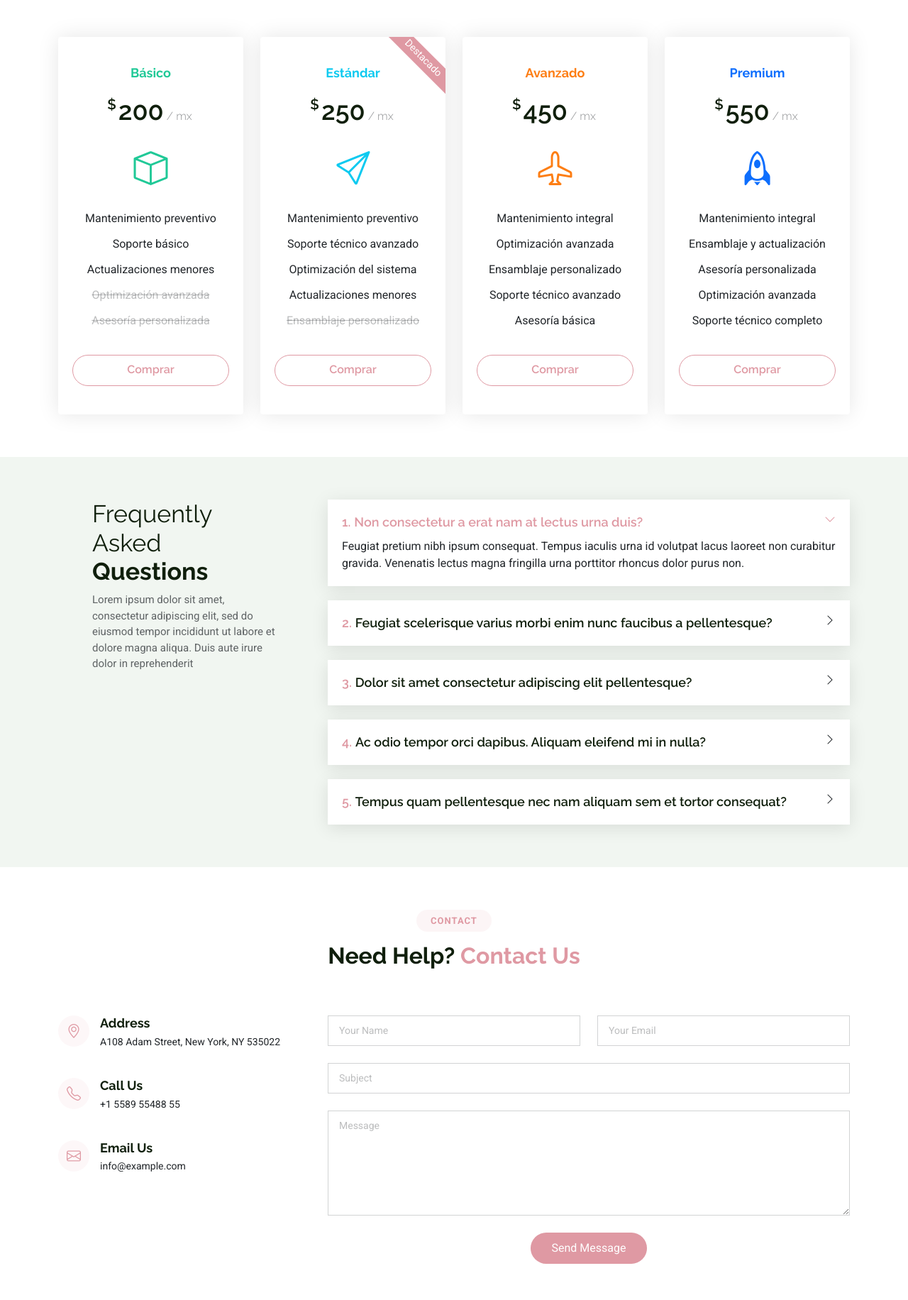
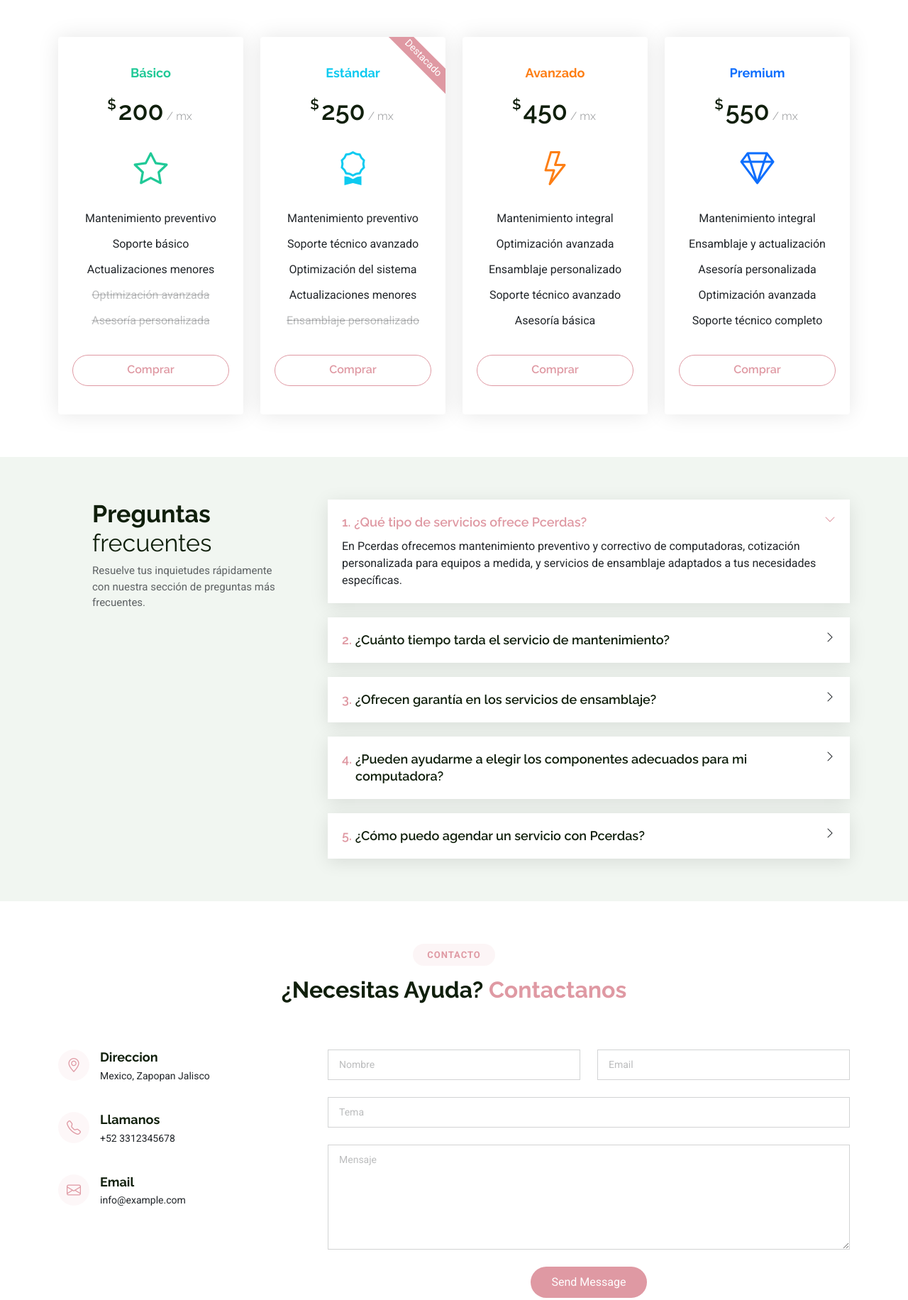
Before and after one commit to EricKsink/Pcerdas-page, a plain HTML site: page index.html in a window 1280 px wide. Shown: the part 3826-5658 px from the top of the page at 71% size. Drawn offline with Linux system fonts and the light colour scheme.

Commit message:
index.htaml terminado

```diff
--- a/index.html
+++ b/index.html
@@ -387,7 +387,7 @@
                 <h3 style="color: #20c997;">Básico</h3>
                 <div class="price"><sup>$</sup>200<span> / mx</span></div>
                 <div class="icon">
-                  <i class="bi bi-box" style="color: #20c997;"></i>
+                  <i class="bi bi-star" style="color: #20c997;"></i>
                 </div>
                 <ul>
                   <li>Mantenimiento preventivo</li>
@@ -408,7 +408,7 @@
                 <h3 style="color: #0dcaf0;">Estándar</h3>
                 <div class="price"><sup>$</sup>250<span> / mx</span></div>
                 <div class="icon">
-                  <i class="bi bi-send" style="color: #0dcaf0;"></i>
+                  <i class="bi bi-award" style="color: #0dcaf0;"></i>
                 </div>
                 <ul>
                   <li>Mantenimiento preventivo</li>
@@ -428,7 +428,7 @@
                 <h3 style="color: #fd7e14;">Avanzado</h3>
                 <div class="price"><sup>$</sup>450<span> / mx</span></div>
                 <div class="icon">
-                  <i class="bi bi-airplane" style="color: #fd7e14;"></i>
+                  <i class="bi bi-lightning" style="color: #fd7e14;"></i>
                 </div>
                 <ul>
                   <li>Mantenimiento integral</li>
@@ -448,7 +448,7 @@
                 <h3 style="color: #0d6efd;">Premium</h3>
                 <div class="price"><sup>$</sup>550<span> / mx</span></div>
                 <div class="icon">
-                  <i class="bi bi-rocket" style="color: #0d6efd;"></i>
+                  <i class="bi bi-gem" style="color: #0d6efd;"></i>
                 </div>
                 <ul>
                   <li>Mantenimiento integral</li>
@@ -478,9 +478,9 @@
 
           <div class="col-lg-4" data-aos="fade-up" data-aos-delay="100">
             <div class="content px-xl-5">
-              <h3><span>Frequently Asked </span><strong>Questions</strong></h3>
+              <h3><span><strong>Preguntas</strong> frecuentes</span></h3>
               <p>
-                Lorem ipsum dolor sit amet, consectetur adipiscing elit, sed do eiusmod tempor incididunt ut labore et dolore magna aliqua. Duis aute irure dolor in reprehenderit
+                Resuelve tus inquietudes rápidamente con nuestra sección de preguntas más frecuentes.
               </p>
             </div>
           </div>
@@ -489,41 +489,60 @@
 
             <div class="faq-container">
               <div class="faq-item faq-active">
-                <h3><span class="num">1.</span> <span>Non consectetur a erat nam at lectus urna duis?</span></h3>
+                <h3><span class="num">1.</span> <span>¿Qué tipo de servicios ofrece Pcerdas?</span></h3>
                 <div class="faq-content">
-                  <p>Feugiat pretium nibh ipsum consequat. Tempus iaculis urna id volutpat lacus laoreet non curabitur gravida. Venenatis lectus magna fringilla urna porttitor rhoncus dolor purus non.</p>
+                  <p>
+                    En Pcerdas ofrecemos mantenimiento preventivo y correctivo de computadoras,
+                    cotización personalizada para equipos a medida, y servicios de ensamblaje
+                    adaptados a tus necesidades específicas.
+                  </p>
                 </div>
                 <i class="faq-toggle bi bi-chevron-right"></i>
               </div><!-- End Faq item-->
 
               <div class="faq-item">
-                <h3><span class="num">2.</span> <span>Feugiat scelerisque varius morbi enim nunc faucibus a pellentesque?</span></h3>
+                <h3><span class="num">2.</span> <span>¿Cuánto tiempo tarda el servicio de mantenimiento?</span></h3>
                 <div class="faq-content">
-                  <p>Dolor sit amet consectetur adipiscing elit pellentesque habitant morbi. Id interdum velit laoreet id donec ultrices. Fringilla phasellus faucibus scelerisque eleifend donec pretium. Est pellentesque elit ullamcorper dignissim. Mauris ultrices eros in cursus turpis massa tincidunt dui.</p>
+                  <p>
+                    El tiempo de mantenimiento varía según el tipo de servicio requerido, pero generalmente
+                    tomamos entre 24 y 48 horas para un mantenimiento completo, asegurando que tu equipo
+                    esté en óptimas condiciones.
+                  </p>
                 </div>
                 <i class="faq-toggle bi bi-chevron-right"></i>
               </div><!-- End Faq item-->
 
               <div class="faq-item">
-                <h3><span class="num">3.</span> <span>Dolor sit amet consectetur adipiscing elit pellentesque?</span></h3>
+                <h3><span class="num">3.</span> <span>¿Ofrecen garantía en los servicios de ensamblaje?</span></h3>
                 <div class="faq-content">
-                  <p>Eleifend mi in nulla posuere sollicitudin aliquam ultrices sagittis orci. Faucibus pulvinar elementum integer enim. Sem nulla pharetra diam sit amet nisl suscipit. Rutrum tellus pellentesque eu tincidunt. Lectus urna duis convallis convallis tellus. Urna molestie at elementum eu facilisis sed odio morbi quis</p>
+                  <p>
+                    Sí, todos nuestros servicios de ensamblaje incluyen una garantía de 6 meses,
+                    cubriendo cualquier defecto de ensamblaje o problemas técnicos que
+                    puedan surgir.
+                  </p>
                 </div>
                 <i class="faq-toggle bi bi-chevron-right"></i>
               </div><!-- End Faq item-->
 
               <div class="faq-item">
-                <h3><span class="num">4.</span> <span>Ac odio tempor orci dapibus. Aliquam eleifend mi in nulla?</span></h3>
+                <h3><span class="num">4.</span> <span>¿Pueden ayudarme a elegir los componentes adecuados para mi computadora?</span></h3>
                 <div class="faq-content">
-                  <p>Dolor sit amet consectetur adipiscing elit pellentesque habitant morbi. Id interdum velit laoreet id donec ultrices. Fringilla phasellus faucibus scelerisque eleifend donec pretium. Est pellentesque elit ullamcorper dignissim. Mauris ultrices eros in cursus turpis massa tincidunt dui.</p>
+                  <p>Por supuesto, nuestro equipo de expertos te guiará en la selección de componentes
+                    que se ajusten a tus necesidades y presupuesto, asegurando el mejor
+                    rendimiento para tu equipo.
+                  </p>
                 </div>
                 <i class="faq-toggle bi bi-chevron-right"></i>
               </div><!-- End Faq item-->
 
               <div class="faq-item">
-                <h3><span class="num">5.</span> <span>Tempus quam pellentesque nec nam aliquam sem et tortor consequat?</span></h3>
+                <h3><span class="num">5.</span> <span>¿Cómo puedo agendar un servicio con Pcerdas?</span></h3>
                 <div class="faq-content">
-                  <p>Molestie a iaculis at erat pellentesque adipiscing commodo. Dignissim suspendisse in est ante in. Nunc vel risus commodo viverra maecenas accumsan. Sit amet nisl suscipit adipiscing bibendum est. Purus gravida quis blandit turpis cursus in</p>
+                  <p>
+                    Puedes agendar un servicio a través de nuestro sitio web, llamando directamente
+                    a nuestra línea de atención al cliente, o visitándonos en nuestra tienda física.
+                    Estamos aquí para ayudarte en lo que necesites.
+                  </p>
                 </div>
                 <i class="faq-toggle bi bi-chevron-right"></i>
               </div><!-- End Faq item-->
@@ -542,8 +561,8 @@
 
       <!-- Section Title -->
       <div class="container section-title" data-aos="fade-up">
-        <h2>Contact</h2>
-        <div><span>Need Help?</span> <span class="description-title">Contact Us</span></div>
+        <h2>Contacto</h2>
+        <div><span>¿Necesitas Ayuda?</span> <span class="description-title">Contactanos</span></div>
       </div><!-- End Section Title -->
 
       <div class="container" data-aos="fade" data-aos-delay="100">
@@ -554,23 +573,23 @@
             <div class="info-item d-flex" data-aos="fade-up" data-aos-delay="200">
               <i class="bi bi-geo-alt flex-shrink-0"></i>
               <div>
-                <h3>Address</h3>
-                <p>A108 Adam Street, New York, NY 535022</p>
+                <h3>Direccion</h3>
+                <p>Mexico, Zapopan Jalisco</p>
               </div>
             </div><!-- End Info Item -->
 
             <div class="info-item d-flex" data-aos="fade-up" data-aos-delay="300">
               <i class="bi bi-telephone flex-shrink-0"></i>
               <div>
-                <h3>Call Us</h3>
-                <p>+1 5589 55488 55</p>
+                <h3>Llamanos</h3>
+                <p>+52 3312345678</p>
               </div>
             </div><!-- End Info Item -->
 
             <div class="info-item d-flex" data-aos="fade-up" data-aos-delay="400">
               <i class="bi bi-envelope flex-shrink-0"></i>
               <div>
-                <h3>Email Us</h3>
+                <h3>Email</h3>
                 <p>info@example.com</p>
               </div>
             </div><!-- End Info Item -->
@@ -582,25 +601,25 @@
               <div class="row gy-4">
 
                 <div class="col-md-6">
-                  <input type="text" name="name" class="form-control" placeholder="Your Name" required="">
+                  <input type="text" name="name" class="form-control" placeholder="Nombre" required="">
                 </div>
 
                 <div class="col-md-6 ">
-                  <input type="email" class="form-control" name="email" placeholder="Your Email" required="">
+                  <input type="email" class="form-control" name="email" placeholder="Email" required="">
                 </div>
 
                 <div class="col-md-12">
-                  <input type="text" class="form-control" name="subject" placeholder="Subject" required="">
+                  <input type="text" class="form-control" name="subject" placeholder="Tema" required="">
                 </div>
 
                 <div class="col-md-12">
-                  <textarea class="form-control" name="message" rows="6" placeholder="Message" required=""></textarea>
+                  <textarea class="form-control" name="message" rows="6" placeholder="Mensaje" required=""></textarea>
                 </div>
 
                 <div class="col-md-12 text-center">
-                  <div class="loading">Loading</div>
+                  <div class="loading">Cargando</div>
                   <div class="error-message"></div>
-                  <div class="sent-message">Your message has been sent. Thank you!</div>
+                  <div class="sent-message">Tu mensaje ha sido enviado</div>
 
                   <button type="submit">Send Message</button>
                 </div>
@@ -627,7 +646,7 @@
         <a href=""><i class="bi bi-twitter-x"></i></a>
         <a href=""><i class="bi bi-facebook"></i></a>
         <a href=""><i class="bi bi-instagram"></i></a>
-        <a href=""><i class="bi bi-linkedin"></i></a>
+        <a href=""><i class="bi bi-tiktok"></i></a>
       </div>
       <div class="credits">
         <!-- All the links in the footer should remain intact. -->
```
